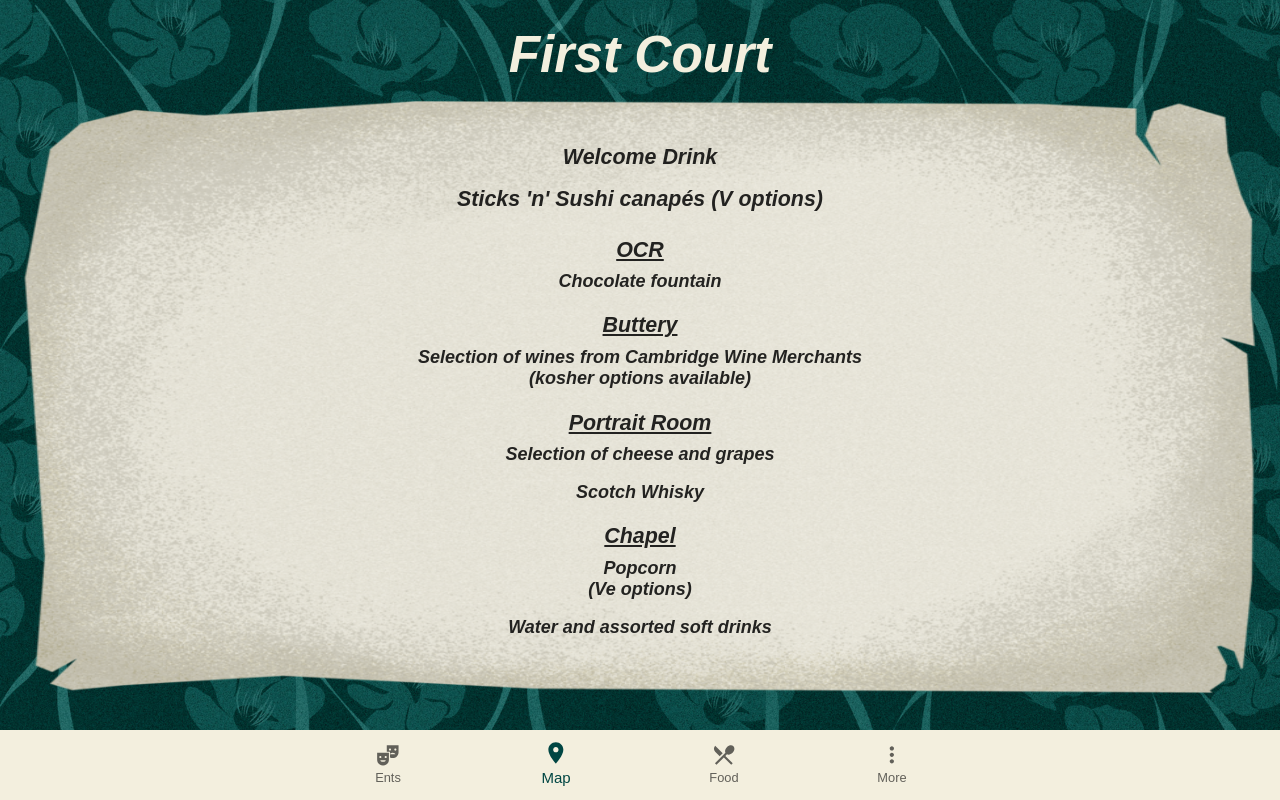
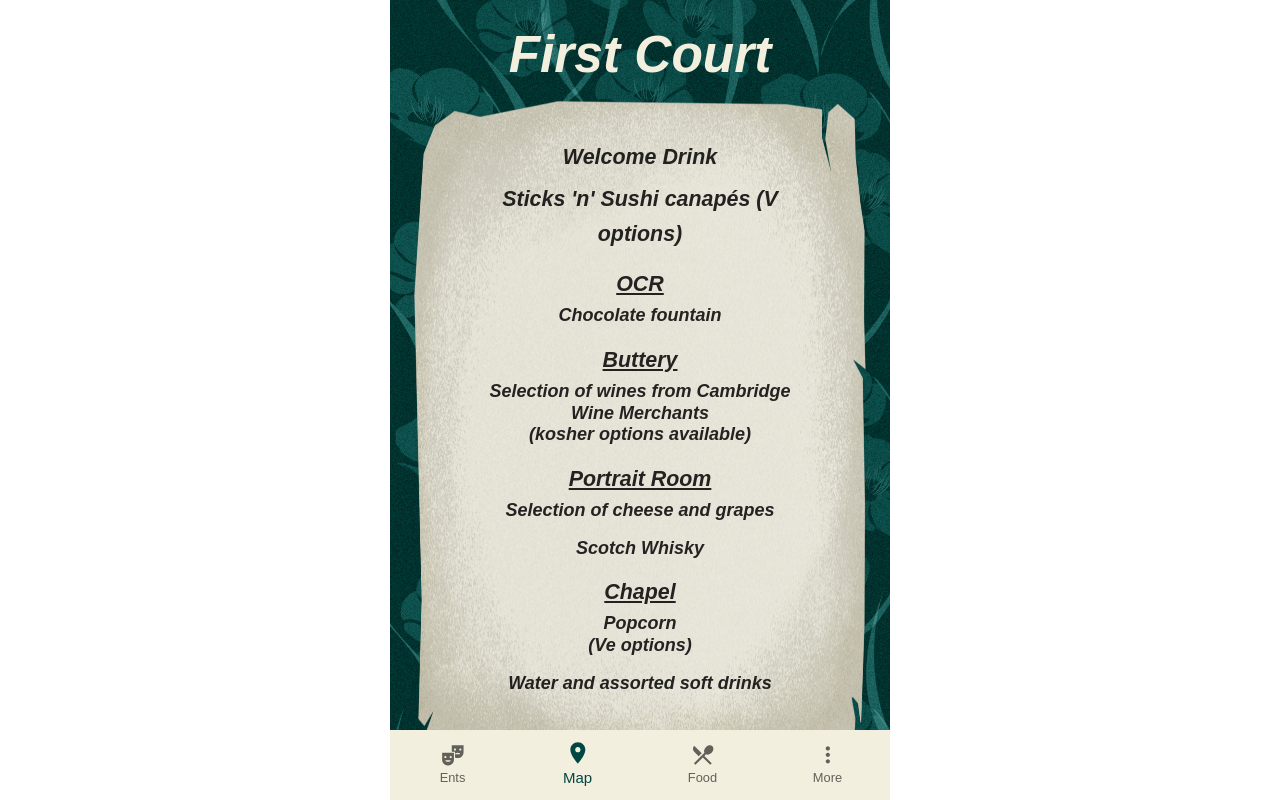
Before and after one commit to christs-may-ball/cmb-2022-program, a React (Create React App) app: page /food-and-drinks in a window 1280 px wide. Built offline with nearby package versions, Linux system fonts and the light colour scheme; a web font is replaced by a local one.

Commit message:
Limit size for better desktop usage

```diff
--- a/src/components/Base.tsx
+++ b/src/components/Base.tsx
@@ -18,6 +18,8 @@ const Base = ({ children, ...props }: any) => (
       overflow="hidden"
       height="100%"
       width="100%"
+      maxWidth={500}
+      mx="auto"
       {...props}
     >
       {children}
--- a/src/components/TextBase.tsx
+++ b/src/components/TextBase.tsx
@@ -7,7 +7,7 @@ import Stone from "./Stone"
 
 const TextBase = ({ children }: any) => (
   <Box
-    height="100%"
+    flex={1}
     width="100%"
     sx={{
       backgroundImage: `url(${textBackground})`,
--- a/src/pages/FoodFull.tsx
+++ b/src/pages/FoodFull.tsx
@@ -35,6 +35,8 @@ const FoodFull = () => (
           <Box
             height="100%"
             width="100%"
+            maxWidth={500}
+            mx="auto"
             py={5}
             px={{
               xs: 2,
```
